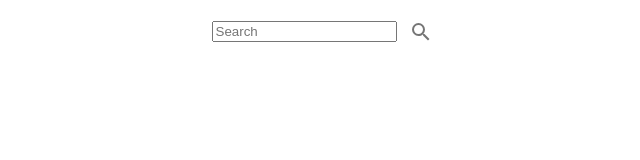
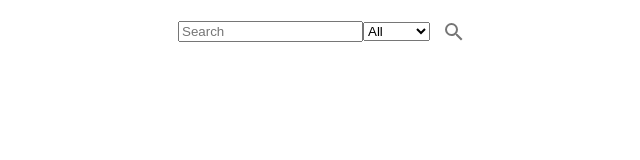
Before and after one commit to carljoeleriksson/ljudio, a React (Vite) app in the folder frontend/: page / in a window 1280 px wide. Shown: the top 160 px of the page, without its empty margins (312-952 px from the left). Built offline with nearby package versions, Linux system fonts and the light colour scheme.

Commit message:
search bar/result

```diff
--- a/frontend/src/components/SearchBar.jsx
+++ b/frontend/src/components/SearchBar.jsx
@@ -13,6 +13,12 @@ function SearchBar(props) {
 				placeholder="Search"
 				onChange={props.onChange}
 			/>
+	     <select value={props.value} onChange={props.onChange}>
+            <option value="search">All</option>
+			<option value="songs">Songs</option>
+            <option value="albums">Albums</option>
+			<option value="artists">Artists</option>
+          </select>
 			<IconButton className="search-button" type="submit">
 				<MdSearch />
 			</IconButton>
--- a/frontend/src/components/SearchRender.jsx
+++ b/frontend/src/components/SearchRender.jsx
@@ -3,9 +3,10 @@ import React from 'react'
 function SearchRender(result) {
 	//Getting prop (result) as object form some reason, so I redirect to the array that it contains.
 	const searchResult = result.result;
+	console.log(searchResult)
 
-	return 	(<>
-		<div className="song-result-container">
+	return (<>
+		<div className="song-result-container" >
 			<h2>Songs</h2>
 			<ul className="song-list">
 				{
@@ -25,7 +26,7 @@ function SearchRender(result) {
 			<h2>Artists</h2>
 			<ul className="artist-list">
 				{
-				searchResult.filter(content => content.type == "artist")
+					searchResult.length > 0 && searchResult.filter(content => content.type == "artist")
 						.map(artist => (
 							<li key={artist.browseId}>
 								<p className="artist-name">{artist.name}</p>
@@ -38,7 +39,7 @@ function SearchRender(result) {
 			<h2>Albums</h2>
 			<ul className="album-list">
 				{
-				searchResult.filter(content => content.type == "album")
+					searchResult.length > 0 && searchResult.filter(content => content.type == "album")
 						.map(album => (
 							<li key={album.browseId}>
 								<p className="album-name">{album.name}</p>
--- a/frontend/src/pages/HomePage.jsx
+++ b/frontend/src/pages/HomePage.jsx
@@ -7,32 +7,49 @@ function Home() {
 
 	const [searchResult, setSearchResult] = useState();
 	const [searchTerm, setSearchTerm] = useState('');
+	const [searchType, setSearchType] = useState('search');
 
-	async function fetchSearchResult(e){
+	async function fetchSearchResult(e) {
 		e.preventDefault();
+		console.log("searchType: " + searchType)
 
-		const response = await fetch('http://localhost:8000/api/search', {
+		//const response = await fetch('http://localhost:8000/api/search', {
+		const response = await fetch('/api/search', {
 			method: 'POST',
 			body: JSON.stringify({
-				"searchType": "search",
+				"searchType": searchType,
 				"keyWord": searchTerm
 			}),
 			headers: {
-			  'Content-Type': 'application/json'
+				'Content-Type': 'application/json'
 			}
 		})
 		const data = await response.json();
 
-		if(data){
+		if (data) {
 			setSearchResult(data.content)
 		} else {
 			console.log('Failed to fetch. Got no data from backend.');
 		}
+
 	}
-
 	return (
 		<div>
-			<SearchBar onChange={e => setSearchTerm(e.target.value)} onClick={fetchSearchResult} />
+			<SearchBar onChange={e => {
+				console.log(e.target.value);
+
+				if (e.target.type == "text") {
+
+					setSearchTerm(e.target.value)
+
+				} else {
+
+					setSearchType(e.target.value)
+
+				}
+
+			}
+			} onClick={fetchSearchResult} />
 			{searchResult && <SearchRender result={searchResult} />}
 		</div>
 	)
```
Also changed, not shown: 1 other file (tests, documents, lock files or other folders). Lines whose indentation alone changed are shown as unchanged.
